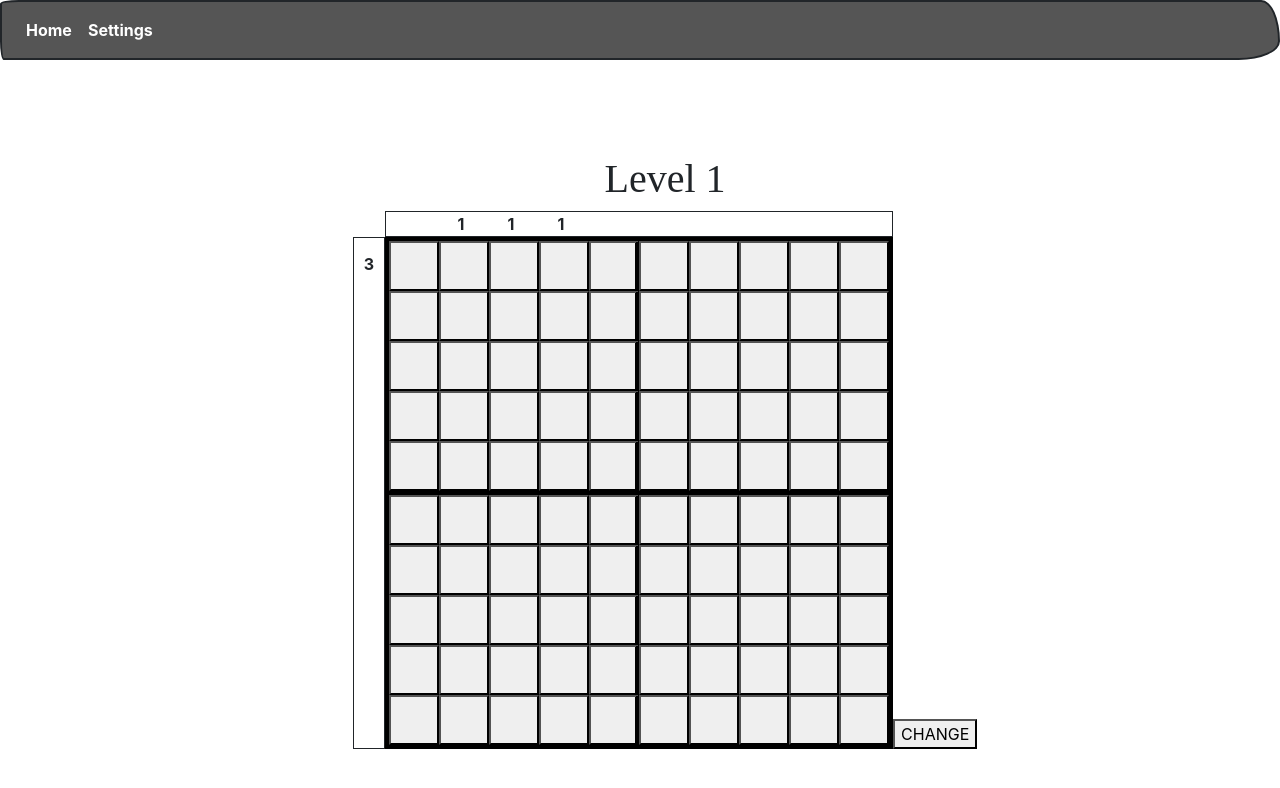
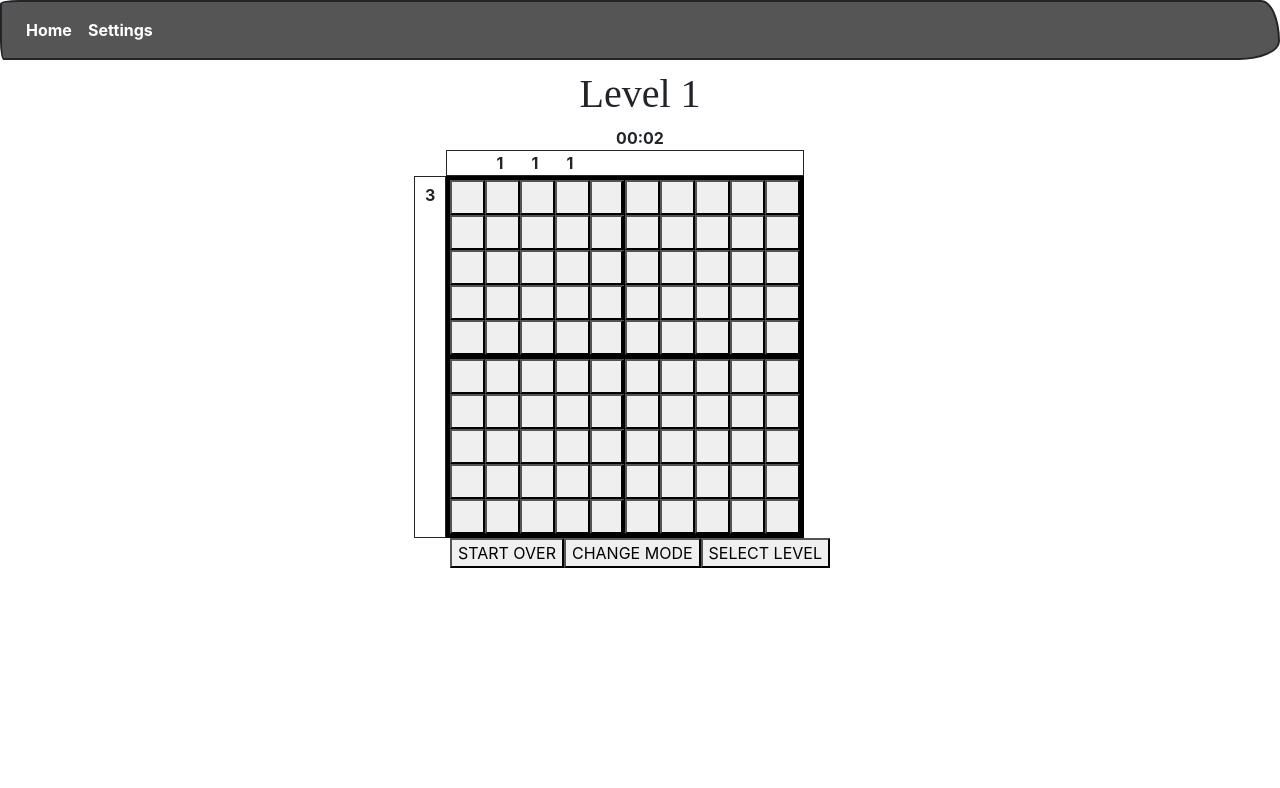
Before and after one commit to mkriventsev/KAJ-SEM, a React (Create React App) app: page /game in a window 1280 px wide. Both pictures are taken after a click on the button "Start". Shown: the top 788 px of the page. Built offline with nearby package versions, Linux system fonts and the light colour scheme; a web font is replaced by a local one.

Commit message:
game bottom buttons added + timer done

```diff
--- /dev/null
+++ b/src/components/Clock/index.jsx
@@ -0,0 +1,95 @@
+import React, { Component } from "react";
+import ButtonsLine from "../../screens/GameScreen/components/ButtonsLine";
+
+export default class Clock extends Component {
+  constructor(props) {
+    super(props);
+    this.state = {
+      running: false,
+      currentTimeMs: 0,
+      currentTimeSec: 0,
+      currentTimeMin: 0,
+    };
+  }
+
+  componentDidMount() {
+    this.start();
+  }
+
+  start = () => {
+    // this.setState({
+    //   ...this.state,
+    //   running: true,
+    // });
+    this.clock = setInterval(() => this.pace(), 10);
+  };
+
+  componentWillUnmount() {
+    this.stop();
+  }
+
+  stop = () => {
+    this.setState({
+      ...this.state,
+      running: false,
+    });
+    clearInterval(this.clock);
+  };
+
+  pace = () => {
+    this.setState({ currentTimeMs: this.state.currentTimeMs + 10 });
+    if (this.state.currentTimeMs >= 1000) {
+      this.setState({ currentTimeSec: this.state.currentTimeSec + 1 });
+      this.setState({ currentTimeMs: 0 });
+    }
+    if (this.state.currentTimeSec >= 60) {
+      this.setState({ currentTimeMin: this.state.currentTimeMin + 1 });
+      this.setState({ currentTimeSec: 0 });
+    }
+  };
+
+  reset = () => {
+    this.setState({
+      currentTimeMs: 0,
+      currentTimeSec: 0,
+      currentTimeMin: 0,
+    });
+  };
+
+  formatTime = (val, ...rest) => {
+    let value = val.toString();
+    if (value.length < 2) {
+      value = "0" + value;
+    }
+    if (rest[0] === "ms" && value.length < 3) {
+      value = "0" + value;
+    }
+    return value;
+  };
+
+  // componentWillReceiveProps(props) {
+
+  // }
+
+  render() {
+    if (this.props.resetTime){
+      console.log('da')
+      this.props.onStartOver()
+      this.reset()
+    }
+    return (
+      <div className="clock">
+        <span>
+          {/* #TODO hours */}
+
+          {this.formatTime(this.state.currentTimeMin)}:
+          {this.formatTime(this.state.currentTimeSec)}
+        </span>
+      </div>
+    );
+  }
+}
+
+// #TODO calculate
+// https://reactjs.org/docs/state-and-lifecycle.html
+// https://stackoverflow.com/questions/39041710/react-js-change-child-components-state-from-parent-component
--- a/src/components/Navigation/index.jsx
+++ b/src/components/Navigation/index.jsx
@@ -1,10 +1,9 @@
-import React, { Component } from 'react'
-import { Link } from 'react-router-dom'
+import React, { Component } from "react";
+import { Link } from "react-router-dom";
 
 export default class Navigation extends Component {
   render() {
     return (
-            <div>
       <nav className="navbar navbar-expand-lg navbar-dark bg-dark">
         {/* <a className="navbar-brand" href="#">NoNo Game</a> */}
         <div>
@@ -22,7 +21,6 @@ export default class Navigation extends Component {
           </ul>
         </div>
       </nav>
-            </div>
-        )
+    );
   }
 }
--- /dev/null
+++ b/src/screens/GameScreen/components/ButtonsLine/index.jsx
@@ -0,0 +1,16 @@
+import React, { Component } from "react";
+import { Link } from "react-router-dom";
+
+import "./styles.scss";
+
+export default class ButtonsLine extends Component {
+  render() {
+    return (
+      <div className="buttons-line">
+        <button onClick={this.props.onStartOver}>START OVER</button>
+        <button onClick={this.props.onChangeMode}>CHANGE MODE</button>
+        <button onClick = {this.props.onBackToSelectLevel} >SELECT LEVEL</button>
+      </div>
+    );
+  }
+}
--- a/src/screens/GameScreen/components/GameBoard/index.jsx
+++ b/src/screens/GameScreen/components/GameBoard/index.jsx
@@ -2,8 +2,10 @@ import React, { Component } from "react";
 import "./styles.scss";
 import GameSquare from "../GameSquare";
 import GameSolverNumbers from "../GameSolverNumbers";
-import {solver} from '../../../../data/solvers'
+import { solver } from "../../../../data/solvers";
 import { FinishedGameModal } from "../FinishedGameModal";
+import ButtonsLine from "../ButtonsLine";
+import Clock from "../../../../components/Clock";
 
 export default class GameBoard extends Component {
   constructor(props) {
@@ -11,14 +13,15 @@ export default class GameBoard extends Component {
     const { size } = this.props;
     this.state = {
       squares: [...Array(size)].map(() => Array(size).fill(null)),
-      isFill: true,
+      fillModeOn: true,
       xIsNext: true,
       gameFinished: false,
-      isModalOpen: false
+      isModalOpen: false,
+      resetTime: false,
     };
   }
 
-  selectedSolver = solver[`s${this.props.size}`][`l${this.props.level}`]
+  selectedSolver = solver[`s${this.props.size}`][`l${this.props.level}`];
   solverCertificate = this.createCertificate(this.selectedSolver);
 
   static getDerivedStateFromProps(props, state) {
@@ -50,12 +53,12 @@ export default class GameBoard extends Component {
     const squares = this.state.squares.slice();
     if (!this.state.gameFinished) {
       if (
-        (squares[row][col] == "1" && this.state.isFill) ||
-        (squares[row][col] == "0" && !this.state.isFill)
+        (squares[row][col] == "1" && this.state.fillModeOn) ||
+        (squares[row][col] == "0" && !this.state.fillModeOn)
       ) {
         squares[row][col] = null;
       } else {
-        squares[row][col] = this.state.isFill ? "1" : "0";
+        squares[row][col] = this.state.fillModeOn ? "1" : "0";
       }
       this.setState({
         squares: squares,
@@ -112,7 +115,11 @@ export default class GameBoard extends Component {
 
   onCloseModal = () => {
     this.setState({ isModalOpen: false });
-  }
+  };
+
+  resetBoard = () => {
+    return this.state.board;
+  };
 
   render() {
     console.log(this.selectedSolver, "render");
@@ -129,10 +136,16 @@ export default class GameBoard extends Component {
 
     return (
       <div>
-        <FinishedGameModal onChangeLevel={this.props.onChangeNextLevel} onCloseModal={this.onCloseModal} isOpen={this.state.isModalOpen} />
-
+        <FinishedGameModal
+          onChangeLevel={this.props.onChangeNextLevel}
+          onCloseModal={this.onCloseModal}
+          isOpen={this.state.isModalOpen}
+        />
+        <Clock
+          onStartOver={() => {this.setState({resetTime:false})}}
+          resetTime={this.state.resetTime}
+        />
         <div className="board-flex-wrapper">
-
           <div className="solver-number-container-rows">
             {countsForSolver.rows.map((rowNumbers, index) => (
               <GameSolverNumbers
@@ -150,17 +163,24 @@ export default class GameBoard extends Component {
             </div>
             <div className="board-container">{this.renderSquares()}</div>
           </div>
-        <button
-          onClick={() => {
+        </div>
+        <ButtonsLine
+          onStartOver={() => {
+            const { size } = this.props;
+            // this.forceUpdate();
             this.setState({
-              isFill: !this.state.isFill,
+              ...this.state,
+              squares: [...Array(size)].map(() => Array(size).fill(null)),
+              resetTime: true
             });
-            console.log(this.state.isFill);
           }}
-        >
-          CHANGE
-        </button>
-      </div>
+          onBackToSelectLevel={this.props.onBackToSelectLevel}
+          onChangeMode={() => {
+            this.setState({
+              fillModeOn: !this.state.fillModeOn,
+            });
+          }}
+        />
       </div>
     );
   }
--- a/src/screens/GameScreen/components/GameBoard/styles.scss
+++ b/src/screens/GameScreen/components/GameBoard/styles.scss
@@ -1,6 +1,7 @@
 @import '../../../../styles/mixins.scss';
 
 .board-flex-wrapper{
+    margin-left: -36px;
     display: flex;
     align-items: flex-end;
 }
--- a/src/screens/GameScreen/components/GameSolverNumbers/styles.scss
+++ b/src/screens/GameScreen/components/GameSolverNumbers/styles.scss
@@ -1,9 +1,9 @@
 .solver-numbers{
 
-    width: 50px;
+    width: 35px;
     &.rows{
         display: flex;
-        height: 51px;
+        height: 36px;
         width: auto;
         justify-content: flex-end;
         align-items: center;
--- a/src/screens/GameScreen/components/GameSquare/styles.scss
+++ b/src/screens/GameScreen/components/GameSquare/styles.scss
@@ -3,10 +3,10 @@
 
 
 .game-square{
-    height: 50px;
-    width: 50px;
-    margin: 0 auto;
-    font-size: 35px;
+    height: 35px;
+    width: 35px;
+    margin: 0 0;
+    font-size: 24px;
     @include each(5){
         border-right: 4px solid black;
     }
--- a/src/screens/GameScreen/index.jsx
+++ b/src/screens/GameScreen/index.jsx
@@ -17,8 +17,12 @@ export default class GameScreen extends Component {
   }
 
   onChangeNextLevel = () => {
-    this.setState({ ...this.state, level: this.state.level + 1, levelName: `Level ${this.state.level + 1}` });
-    this.forceUpdate()
+    this.setState({
+      ...this.state,
+      level: this.state.level + 1,
+      levelName: `Level ${this.state.level + 1}`,
+    });
+    this.forceUpdate();
   };
 
   onChangeSize = (size) => {
@@ -27,7 +31,14 @@ export default class GameScreen extends Component {
 
   onChangeSettings = (settings) => {
     this.setState(settings);
-    this.setState({displayBoardSettings:false})
+    this.setState({ displayBoardSettings: false });
+  };
+
+  onBackToSelectLevel = () => {
+    this.setState({
+      ...this.state,
+      displayBoardSettings: true,
+    });
   };
 
   // shouldComponentUpdate(nextProps, nextState) {
@@ -46,7 +57,12 @@ export default class GameScreen extends Component {
             ) : (
               <div>
                 <h1>{this.state.levelName}</h1>
-                <GameBoard onChangeNextLevel={this.onChangeNextLevel} size={this.state.size} level ={this.state.level}/>
+                <GameBoard
+                  onBackToSelectLevel={this.onBackToSelectLevel}
+                  onChangeNextLevel={this.onChangeNextLevel}
+                  size={this.state.size}
+                  level={this.state.level}
+                />
               </div>
             )}
           </div>
--- a/src/screens/GameScreen/styles.scss
+++ b/src/screens/GameScreen/styles.scss
@@ -2,18 +2,18 @@
 
 .game-screen-container {
         display: flex;
-        height: 100vh;
+        // height: 100vh;
         align-items: flex-start;
         padding: 0 50px;
-        margin-top: 150px;
+        margin-top: 0px;
 
         .game-container {
-            margin-left: 50px;
+        //     margin-left: 50px;
             width: 100%;
                 text-align: center;
                 display: flex;
                 flex-direction: column;
                 align-items: center;
-                margin-top: -55px;
+                margin-top: 10px;
         }
 }
```
Also changed, not shown: src/components/Clock/styles.scss (added), src/screens/GameScreen/components/ButtonsLine/styles.scss (added). Lines whose indentation alone changed are shown as unchanged.
